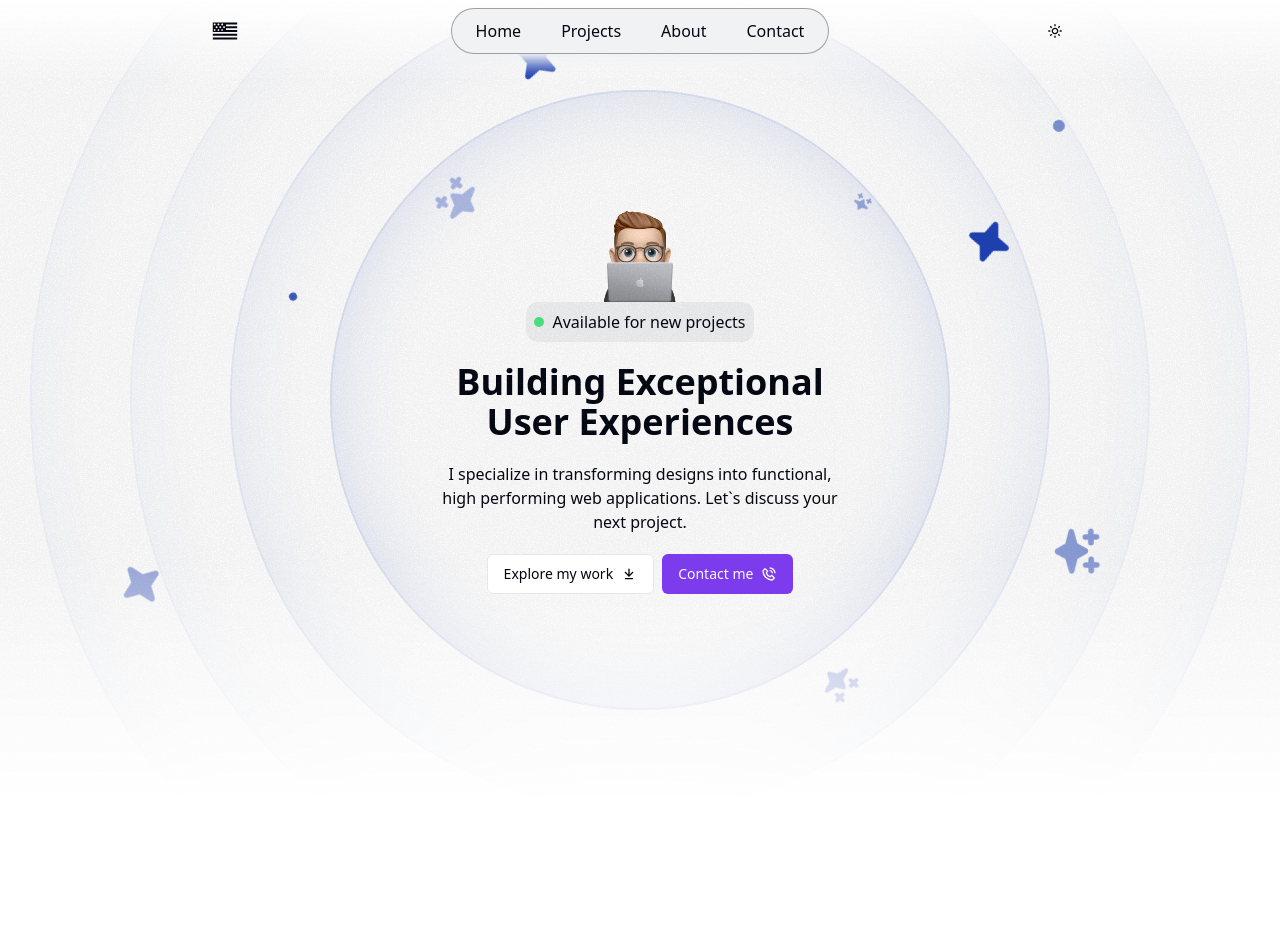
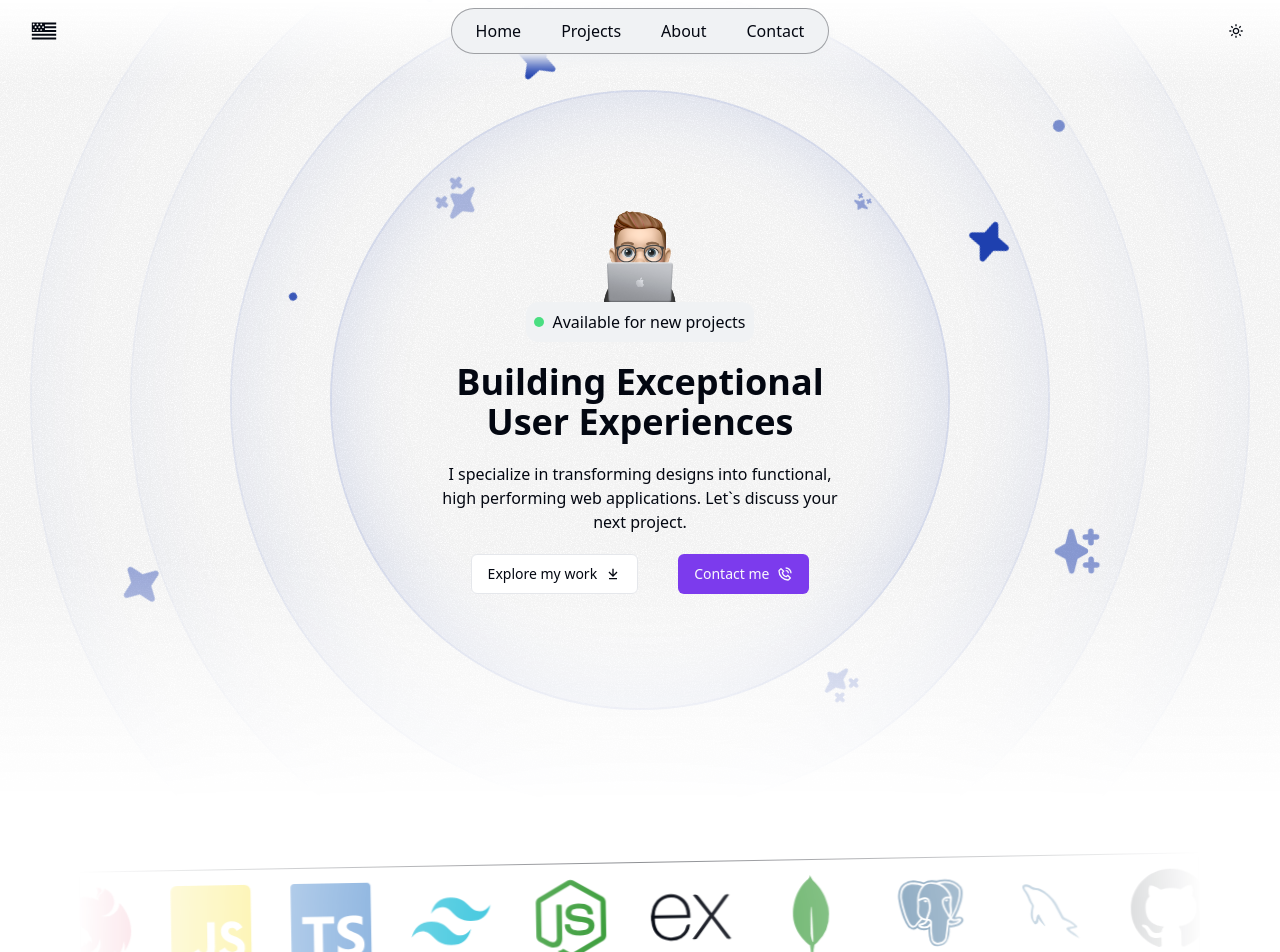
Before and after one commit to WellingtonVell/portfolio, a Next.js app: page / in a window 1280 px wide. Shown: the top 952 px of the page. Built offline with nearby package versions, Linux system fonts and the light colour scheme.

Commit message:
chore: add tailwindcss-animate & rearrange files

```diff
--- a/package.json
+++ b/package.json
@@ -30,7 +30,8 @@
     "cssnano": "^7.0.5",
     "lefthook": "^1.7.13",
     "postcss": "^8.4.41",
-    "tailwindcss": "^3.4.1",
+    "tailwindcss": "^3.4.10",
+    "tailwindcss-animate": "^1.0.7",
     "typescript": "^5.5.4"
   }
 }
--- a/src/app/page.tsx
+++ b/src/app/page.tsx
@@ -1,11 +1,10 @@
-import Hero from '@/components/Hero';
+import { Hero, Technologies } from '@/components/pages/landing';
 
 export default function Home() {
 	return (
-		<main className='min-h-dvh px-5'>
-			<section className='h-screen'>
-				<Hero />
-			</section>
+		<main className='min-h-dvh px-20'>
+			<Hero />
+			<Technologies />
 		</main>
 	);
 }
--- a/src/components/Hero.tsx
+++ /dev/null
@@ -1,49 +0,0 @@
-import hero from '@/../public/hero-computer.png';
-import Image from 'next/image';
-import { BiArrowToBottom, BiPhoneCall } from 'react-icons/bi';
-import AnimatedBgHero from './AnimatedBgHero';
-import { Button } from './ui/Button';
-
-export default function Hero() {
-	return (
-		<div className='grid py-32 grid-flow-row place-items-center gap-8 z-0'>
-			<div className='z-0'>
-				<AnimatedBgHero />
-				<div className='grid grid-flow-row place-items-center z-0'>
-					<Image
-						src={hero}
-						alt='Hero'
-						priority
-						quality={100}
-						className='size-28'
-						sizes='(max-width: 768px) 100vw, (max-width: 1200px) 50vw, 33vw'
-					/>
-
-					<div className='grid grid-flow-col grid-cols-[auto_1fr] items-center gap-2 bg-muted p-2 rounded-xl'>
-						<span className='bg-success size-2.5 rounded-full animate-pulse' />
-						<p className='pointer-events-none'>Available for new projects</p>
-					</div>
-				</div>
-
-				<div className='max-w-2xl grid grid-flow-row place-items-center gap-5 mt-5'>
-					<h1 className='text-center pointer-events-none'>
-						Building Exceptional User Experiences
-					</h1>
-					<p className='text-center pointer-events-none'>
-						I specialize in transforming designs into functional, high
-						performing web applications. Let`s discuss your next project.
-					</p>
-
-					<div className='space-x-2 z-0'>
-						<Button variant='outline' className='gap-2'>
-							Explore my work <BiArrowToBottom className='size-4' />
-						</Button>
-						<Button className='gap-2'>
-							Contact me <BiPhoneCall className='size-4' />
-						</Button>
-					</div>
-				</div>
-			</div>
-		</div>
-	);
-}
--- a/src/components/Navbar.tsx
+++ b/src/components/Navbar.tsx
@@ -11,7 +11,7 @@ const Links = [
 
 export default function Navbar() {
 	return (
-		<nav className='grid grid-flow-col grid-cols-[1fr_auto_1fr] items-center z-50 top-0 sticky justify-items-center'>
+		<nav className='grid grid-flow-col grid-cols-[auto_1fr_auto] items-center z-50 top-0 sticky justify-items-center px-5'>
 			{/*TODO: Support portuguese and english */}
 			<Button variant='ghost' size='icon' className='m-1'>
 				<LiaFlagUsaSolid size={30} />
--- a/src/components/AnimatedBgHero.tsx
+++ b/src/components/pages/landing/AnimatedBgHero.tsx
@@ -4,18 +4,12 @@ import { HiSparkles } from 'react-icons/hi';
 import { PiStarFourFill } from 'react-icons/pi';
 import Orbit from './Orbit';
 
-type OrbitItem = {
-	size: number;
-	position: number;
-	rotation: number;
-	icon: React.ElementType;
-	className: string;
-};
-
 const AnimatedBgHero = () => {
 	return (
-		<div>
-			<div className='inset-0 absolute mask-gradient'>
+		<div
+			className='inset-0 absolute mask-gradient -z-50'
+			style={{ pointerEvents: 'none', userSelect: 'none' }}
+		>
 			<span
 				className='absolute inset-0 opacity-[5%]'
 				style={{ backgroundImage: `url(${grain.src})` }}
@@ -41,11 +35,18 @@ const AnimatedBgHero = () => {
 				))}
 			</div>
 		</div>
-		</div>
 	);
 };
 
 export default AnimatedBgHero;
+
+type OrbitItem = {
+	size: number;
+	position: number;
+	rotation: number;
+	icon: React.ElementType;
+	className: string;
+};
 
 const orbitItems: OrbitItem[] = [
 	{
@@ -54,7 +55,7 @@ const orbitItems: OrbitItem[] = [
 		icon: PiStarFourFill,
 		rotation: 300,
 		className:
-			'text-[#1e40af] animate-orbit-pulse [animation-duration:70s] size-12 ',
+			'text-[#1e40af] animate-orbit-pulse [animation-duration:70s] size-12',
 	},
 	{
 		size: 550,
@@ -69,7 +70,7 @@ const orbitItems: OrbitItem[] = [
 		position: 98,
 		icon: PiStarFourFill,
 		className:
-			'text-[#1e40af] size-12  animate-orbit-pulse [animation-duration:50s] [animation-delay:8s]',
+			'text-[#1e40af] size-12 animate-orbit-pulse [animation-duration:50s] [animation-delay:8s]',
 		rotation: 160,
 	},
 	{
@@ -93,7 +94,7 @@ const orbitItems: OrbitItem[] = [
 		position: 178,
 		icon: HiSparkles,
 		className:
-			'text-[#1e40af] size-10  animate-orbit-pulse [animation-duration:60s]',
+			'text-[#1e40af] size-10 animate-orbit-pulse [animation-duration:60s]',
 		rotation: 170,
 	},
 	{
@@ -101,7 +102,7 @@ const orbitItems: OrbitItem[] = [
 		position: 144,
 		icon: HiSparkles,
 		className:
-			'text-[#1e40af] size-14  animate-orbit-pulse [animation-duration:80s]',
+			'text-[#1e40af] size-14 animate-orbit-pulse [animation-duration:80s]',
 		rotation: 200,
 	},
 	{
--- /dev/null
+++ b/src/components/pages/landing/Hero.tsx
@@ -0,0 +1,51 @@
+import hero from '@/../public/hero-computer.png';
+import { Button } from '@/components/ui/Button';
+import Image from 'next/image';
+import { BiArrowToBottom, BiPhoneCall } from 'react-icons/bi';
+import { AnimatedBgHero } from '.';
+
+export default function Hero() {
+	return (
+		<section className='min-h-screen'>
+			<div className='grid py-32 grid-flow-row place-items-center gap-8 z-0'>
+				<div className='z-0'>
+					<AnimatedBgHero />
+					<div className='grid grid-flow-row place-items-center z-0'>
+						<Image
+							src={hero}
+							alt='Hero'
+							priority
+							quality={100}
+							className='size-28'
+							sizes='(max-width: 768px) 100vw, (max-width: 1200px) 50vw, 33vw'
+						/>
+
+						<div className='grid grid-flow-col grid-cols-[auto_1fr] items-center gap-2 bg-muted p-2 rounded-xl pointer-events-none'>
+							<span className='bg-success size-2.5 rounded-full animate-pulse' />
+							<p>Available for new projects</p>
+						</div>
+					</div>
+
+					<div className='max-w-2xl grid grid-flow-row place-items-center gap-5 mt-5'>
+						<h1 className='text-center'>
+							Building Exceptional User Experiences
+						</h1>
+						<p className='text-center'>
+							I specialize in transforming designs into functional, high
+							performing web applications. Let`s discuss your next project.
+						</p>
+
+						<div className='grid grid-flow-col gap-2 lg:gap-10'>
+							<Button variant='outline' className='gap-2'>
+								Explore my work <BiArrowToBottom className='size-4' />
+							</Button>
+							<Button className='gap-2'>
+								Contact me <BiPhoneCall className='size-4' />
+							</Button>
+						</div>
+					</div>
+				</div>
+			</div>
+		</section>
+	);
+}
--- a/src/components/Technologies.tsx
+++ b/src/components/pages/landing/Technologies.tsx
@@ -1,20 +1,21 @@
-import { BiLogoPostgresql } from 'react-icons/bi';
+import { Card, CardDescription } from '@/components/ui/Card';
+import { BiLogoHtml5, BiLogoPostgresql } from 'react-icons/bi';
 import { BsGithub } from 'react-icons/bs';
 import { DiMysql } from 'react-icons/di';
 import { FaDocker, FaFigma, FaNodeJs, FaReact } from 'react-icons/fa';
 import { FaGolang } from 'react-icons/fa6';
+import { IoLogoCss3 } from 'react-icons/io';
 import { RiTailwindCssFill } from 'react-icons/ri';
 // biome-ignore format: Single line import
 import { SiExpress, SiJavascript, SiMongodb, SiNestjs, SiNextdotjs, SiPrisma, SiTypescript } from 'react-icons/si';
-import { Card, CardDescription } from './ui/Card';
 
 export default function Technologies() {
 	return (
-		<div className='w-auto overflow-hidden border-y-2 rounded-lg py-4 my-2 [mask-image:radial-gradient(circle,#000_1%,transparent_100%)]'>
-			<ul className='grid grid-flow-col gap-10 w-fit animate-marquee'>
+		<div className='w-auto overflow-hidden py-4 mb-20 outline -outline-offset-1 outline-foreground/50 [mask-image:radial-gradient(circle,#000_1%,transparent_100%)] -rotate-1'>
+			<ul className='grid grid-flow-col gap-10 w-fit animate-marquee [animation-duration:45s]'>
 				{[...technologies, ...technologies].map(technology => (
 					<Card
-						className='grid grid-flow-row border-0 place-items-center gap-1 shadow-none'
+						className='grid grid-flow-row border-0 place-items-center gap-1 shadow-none bg-opacity-0'
 						key={technology.title}
 					>
 						<technology.Icon
@@ -47,6 +48,8 @@ const technologies = [
 	{ Icon: SiPrisma, title: 'Prisma' },
 	{ Icon: FaFigma, title: 'Figma' },
 	{ Icon: FaGolang, title: 'Golang' },
+	{ Icon: BiLogoHtml5, title: 'HTML5' },
+	{ Icon: IoLogoCss3, title: 'CSS3' },
 ];
 
 const getIconColor = (title: string) => {
@@ -75,6 +78,10 @@ const getIconColor = (title: string) => {
 			return 'text-[#F24E1E]';
 		case 'Golang':
 			return 'text-[#00ADD8]';
+		case 'HTML5':
+			return 'text-[#F24E1E]';
+		case 'CSS3':
+			return 'text-[#61DAFB]';
 		default:
 			return 'text-foreground';
 	}
--- /dev/null
+++ b/src/components/pages/landing/index.ts
@@ -0,0 +1,6 @@
+export { default as Orbit } from './Orbit';
+export { default as AnimatedBgHero } from './AnimatedBgHero';
+export { default as Technologies } from './Technologies';
+export { default as Projects } from './Projects';
+export { default as Hero } from './Hero';
+export { default as Contact } from './Contact';
--- a/tailwind.config.ts
+++ b/tailwind.config.ts
@@ -7,6 +7,6 @@ const config: Config = {
 		'./src/app/**/*.{js,ts,jsx,tsx}',
 	],
 	darkMode: 'class',
-	plugins: [theme],
+	plugins: [theme, require('tailwindcss-animate')],
 };
 export default config;
```
Also changed, not shown: src/components/pages/landing/Orbit.tsx (renamed from src/components/Orbit.tsx), 1 other file (tests, documents, lock files or other folders). Lines whose indentation alone changed are shown as unchanged.
